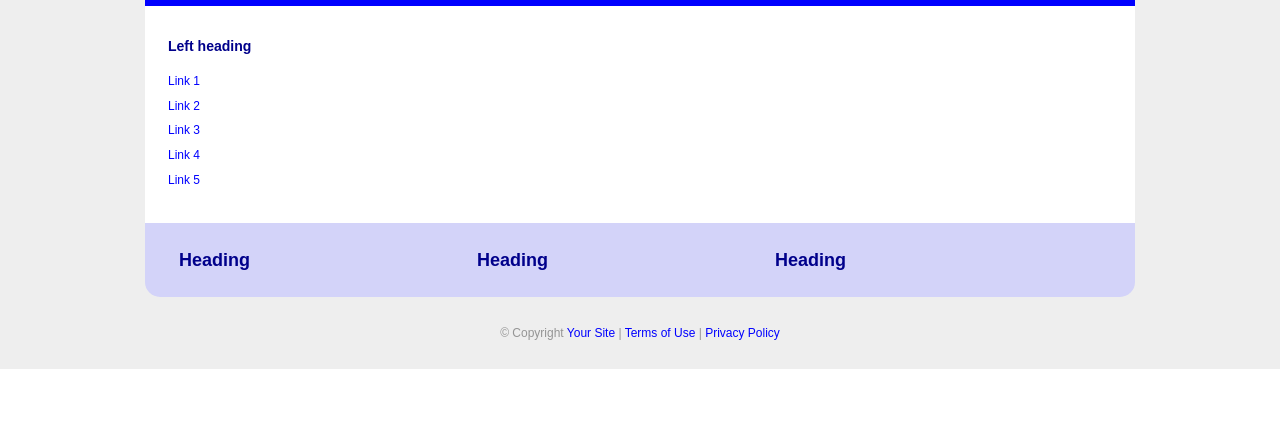
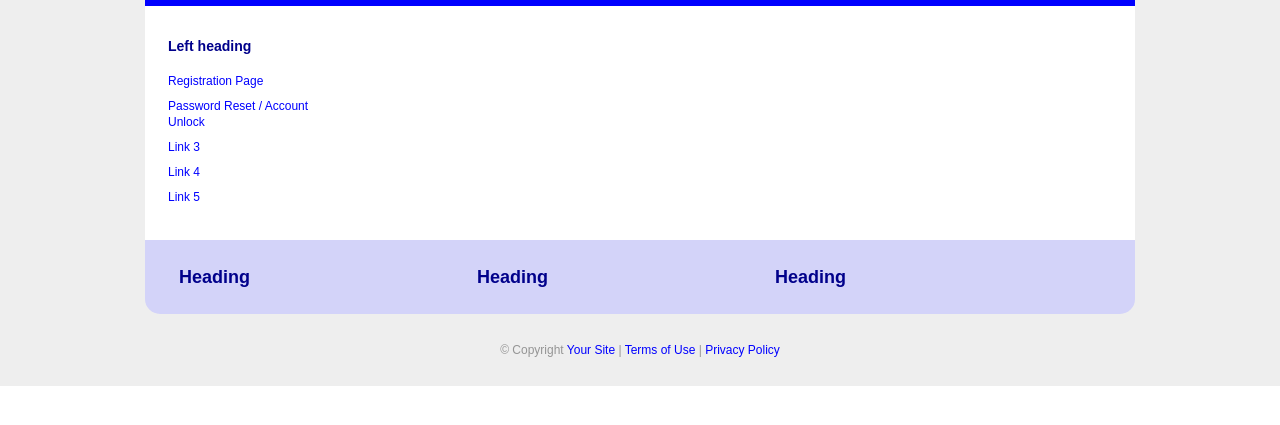
Before and after one commit to crl-ayham/passwordresetwebpage, a plain HTML site: page default.html in a window 1280 px wide. Shown: the part 177-602 px from the top of the page. Drawn offline with Linux system fonts and the light colour scheme.

Commit message:
added links to MS resources

```diff
--- a/default.html
+++ b/default.html
@@ -97,8 +97,8 @@
 						<div class="widget">
 							<h3>Left heading</h3>
 							<ul>
-							<li><a href=http://passwordreset.microsoftonline.com/ssprsetup/?whr=charlesriverlabs.com>Link 1</a></li>
-							<li><a href="#">Link 2</a></li>
+							<li><a href=http://passwordreset.microsoftonline.com/ssprsetup/?whr=charlesriverlabs.com>Registration Page</a></li>
+							<li><a href=https://passwordreset.microsoftonline.com/?whr=charlesriverlabs.com>Password Reset / Account Unlock</a></li>
 							<li><a href="#">Link 3</a></li>
 							<li><a href="#">Link 4</a></li>
 							<li><a href="#">Link 5</a></li>
```
